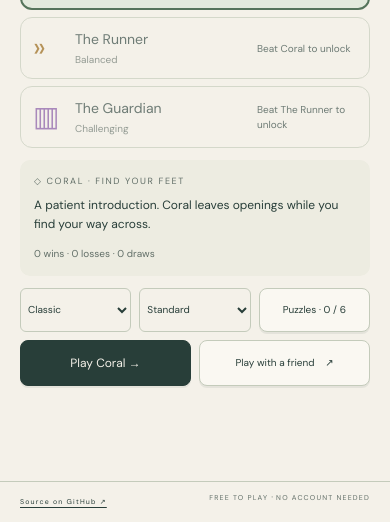
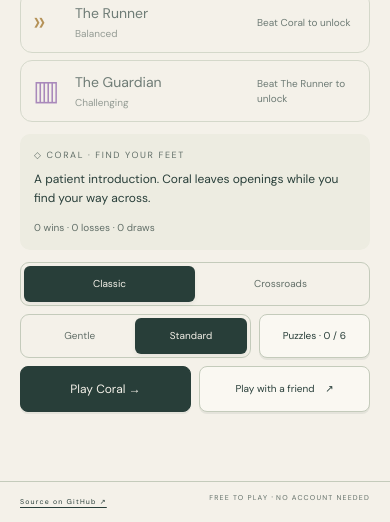
Before and after one commit to BirukTes/dama, a website built with Vite: page index.html in a window 390 px wide. Shown: the part 322-844 px from the top of the page. Built offline with nearby package versions, Linux system fonts and the light colour scheme.

Commit message:
ui: expose board and difficulty choices as segmented radios

```diff
--- a/src/main.ts
+++ b/src/main.ts
@@ -17,6 +17,9 @@ import { loadPuzzleProgress, recordPuzzle, savePuzzleProgress } from './persiste
 
 const $ = <T extends HTMLElement = HTMLElement>(selector: string): T =>
   document.querySelector<T>(selector)!;
+const selectedMap = () => $<HTMLInputElement>('input[name="board-map"]:checked').value as MapId;
+const selectedDifficulty = () =>
+  $<HTMLInputElement>('input[name="challenge"]:checked').value as Session['difficulty'];
 const names: Record<Side, string> = { blue: 'Blue', coral: 'Coral' };
 const nodeNames = [
   'top left',
@@ -88,14 +91,14 @@ try {
 }
 $('#app').innerHTML = template;
 
-$<HTMLSelectElement>('#difficulty-select').value = session.difficulty;
-$<HTMLSelectElement>('#map-select').value = session.state.map ?? 'classic';
+$<HTMLInputElement>(`#difficulty-${session.difficulty}`).checked = true;
+$<HTMLInputElement>(`#map-${session.state.map ?? 'classic'}`).checked = true;
 try {
   const choice = JSON.parse(localStorage.getItem('dama-home-choice-v1') ?? '{}');
   if (isOpponent(choice.opponent)) chosenOpponent = choice.opponent;
-  if (isMapId(choice.map)) $<HTMLSelectElement>('#map-select').value = choice.map;
+  if (isMapId(choice.map)) $<HTMLInputElement>(`#map-${choice.map}`).checked = true;
   if (['gentle', 'standard'].includes(choice.difficulty))
-    $<HTMLSelectElement>('#difficulty-select').value = choice.difficulty;
+    $<HTMLInputElement>(`#difficulty-${choice.difficulty}`).checked = true;
 } catch {
   /* Choosing a match does not require storage. */
 }
@@ -271,8 +274,7 @@ function render() {
     'aria-label',
     `${map.name} board. ${map.description} Drag a pawn, or tap it then a connected empty spot.`,
   );
-  const helpMap =
-    screen === 'play' ? map : mapFor($<HTMLSelectElement>('#map-select').value as MapId);
+  const helpMap = screen === 'play' ? map : mapFor(selectedMap());
   $('#help-map-note').textContent =
     `${helpMap.name}: ${helpMap.description} Three pawns, one connection per turn, first to deliver three wins.`;
   const puzzle = activePuzzle();
@@ -779,8 +781,8 @@ function saveHomeChoice() {
       'dama-home-choice-v1',
       JSON.stringify({
         opponent: chosenOpponent,
-        map: $<HTMLSelectElement>('#map-select').value,
-        difficulty: $<HTMLSelectElement>('#difficulty-select').value,
+        map: selectedMap(),
+        difficulty: selectedDifficulty(),
       }),
     );
   } catch {
@@ -792,15 +794,15 @@ function requestHomeMatch(mode: Session['mode']) {
   if (hasGame && !session.state.result && session.state.turns > 0) {
     pendingStart = mode;
     $('#restart-detail').textContent =
-      `Playing ${mode === 'solo' ? opponentFor(chosenOpponent).name : 'with a friend'} on ${mapFor($<HTMLSelectElement>('#map-select').value as MapId).name} will replace your unfinished match. Your rival progress is kept.`;
+      `Playing ${mode === 'solo' ? opponentFor(chosenOpponent).name : 'with a friend'} on ${mapFor(selectedMap()).name} will replace your unfinished match. Your rival progress is kept.`;
     $('#confirm-new').textContent = 'Replace match & play';
     openDialog('#restart');
   } else startNewMatch(mode);
 }
 function renderOpponents() {
-  const map = mapFor($<HTMLSelectElement>('#map-select').value as MapId);
+  const map = mapFor(selectedMap());
   const practice = map.id === 'crossroads';
-  $<HTMLSelectElement>('#map-select').title = map.description;
+  $('#map-select').title = map.description;
   if (!practice && !unlocked(progress, chosenOpponent)) chosenOpponent = 'coral';
   const count = opponents.filter((o) => progress.wins[o.id] > 0).length;
   $('#journey-progress').textContent = practice
@@ -904,15 +906,10 @@ function startNewMatch(fresh: Session['mode'] | false = false) {
   clearDelivery();
   const starter = fresh ? 'blue' : other(session.starter);
   session = {
-    state: initialState(
-      starter,
-      fresh ? ($<HTMLSelectElement>('#map-select').value as MapId) : session.state.map,
-    ),
+    state: initialState(starter, fresh ? selectedMap() : session.state.map),
     starter,
     mode: fresh || session.mode,
-    difficulty: fresh
-      ? ($<HTMLSelectElement>('#difficulty-select').value as Session['difficulty'])
-      : session.difficulty,
+    difficulty: fresh ? selectedDifficulty() : session.difficulty,
     undo: [],
     opponent: fresh ? chosenOpponent : session.opponent,
     matchId: createMatchId(),
--- a/src/style.css
+++ b/src/style.css
@@ -1892,3 +1892,54 @@ body.puzzling .puzzle-clue {
     padding: 8px 3px;
   }
 }
+/* Two explicit choices use the same segmented radio control as Board view. */
+.lobby-controls {
+  grid-template-areas: 'map map' 'setting puzzles' 'play play' 'friend friend';
+}
+.lobby-controls .view-switch {
+  width: 100%;
+}
+.lobby-controls .view-switch label {
+  flex: 1;
+}
+.lobby-controls .view-switch span {
+  width: 100%;
+  padding: 7px 8px;
+  font-size: 11px;
+}
+@media (max-width: 620px), (orientation: landscape) and (max-height: 560px) and (min-width: 620px) {
+  .lobby-controls {
+    grid-template-columns: repeat(6, minmax(0, 1fr));
+    grid-template-areas: none;
+  }
+  .lobby-controls #map-field {
+    grid-area: 1 / 1 / 2 / 7;
+  }
+  .lobby-controls #difficulty-field {
+    grid-area: 2 / 1 / 3 / 5;
+  }
+  .lobby-controls #puzzles-button {
+    grid-area: 2 / 5 / 3 / 7;
+  }
+  .lobby-controls #start-button {
+    grid-area: 3 / 1 / 4 / 4;
+  }
+  .lobby-controls #local-button {
+    grid-area: 3 / 4 / 4 / 7;
+  }
+  .lobby-controls .view-switch span {
+    font-size: 10px;
+  }
+}
+@media (max-width: 620px) and (max-height: 620px) {
+  .play-lobby .opponent-card {
+    min-height: 44px;
+    padding: 5px 10px;
+  }
+  .play-lobby .opponent-card[aria-pressed='true'] {
+    padding: 4px 9px;
+  }
+  .lobby-bottom .opponent-profile p:not(.eyebrow) {
+    display: none;
+  }
+}
--- a/src/ui/template.ts
+++ b/src/ui/template.ts
@@ -49,20 +49,61 @@ export const template = /* HTML */ `
           aria-atomic="true"
         ></section>
         <div class="lobby-controls">
-          <label class="field" id="map-field">
-            <span class="sr-only">Board map</span>
-            <select id="map-select">
-              <option value="classic">Classic</option>
-              <option value="crossroads">Crossroads</option>
-            </select>
-          </label>
-          <label class="field" id="difficulty-field">
-            <span class="sr-only">Challenge setting</span>
-            <select id="difficulty-select">
-              <option value="gentle">Gentle</option>
-              <option value="standard">Standard</option>
-            </select>
-          </label>
+          <div class="field" id="map-field">
+            <div class="view-switch" id="map-select" role="radiogroup" aria-label="Board map">
+              <label>
+                <input
+                  class="sr-only"
+                  type="radio"
+                  name="board-map"
+                  id="map-classic"
+                  value="classic"
+                  checked
+                />
+                <span>Classic</span>
+              </label>
+              <label>
+                <input
+                  class="sr-only"
+                  type="radio"
+                  name="board-map"
+                  id="map-crossroads"
+                  value="crossroads"
+                />
+                <span>Crossroads</span>
+              </label>
+            </div>
+          </div>
+          <div class="field" id="difficulty-field">
+            <div
+              class="view-switch"
+              id="difficulty-select"
+              role="radiogroup"
+              aria-label="Challenge setting"
+            >
+              <label>
+                <input
+                  class="sr-only"
+                  type="radio"
+                  name="challenge"
+                  id="difficulty-gentle"
+                  value="gentle"
+                />
+                <span>Gentle</span>
+              </label>
+              <label>
+                <input
+                  class="sr-only"
+                  type="radio"
+                  name="challenge"
+                  id="difficulty-standard"
+                  value="standard"
+                  checked
+                />
+                <span>Standard</span>
+              </label>
+            </div>
+          </div>
           <button class="quiet" id="puzzles-button">Puzzles · 0 / 6</button>
           <button class="primary" id="start-button">Play Coral →</button>
           <button class="quiet" id="local-button">
```
Also changed, not shown: docs/CROSSROADS.md (+1 -1 lines), tests/journey-browser.mjs (+2 -2 lines), tests/maps-browser.mjs (+15 -3 lines), tests/production-browser.mjs (+1 -1 lines).
